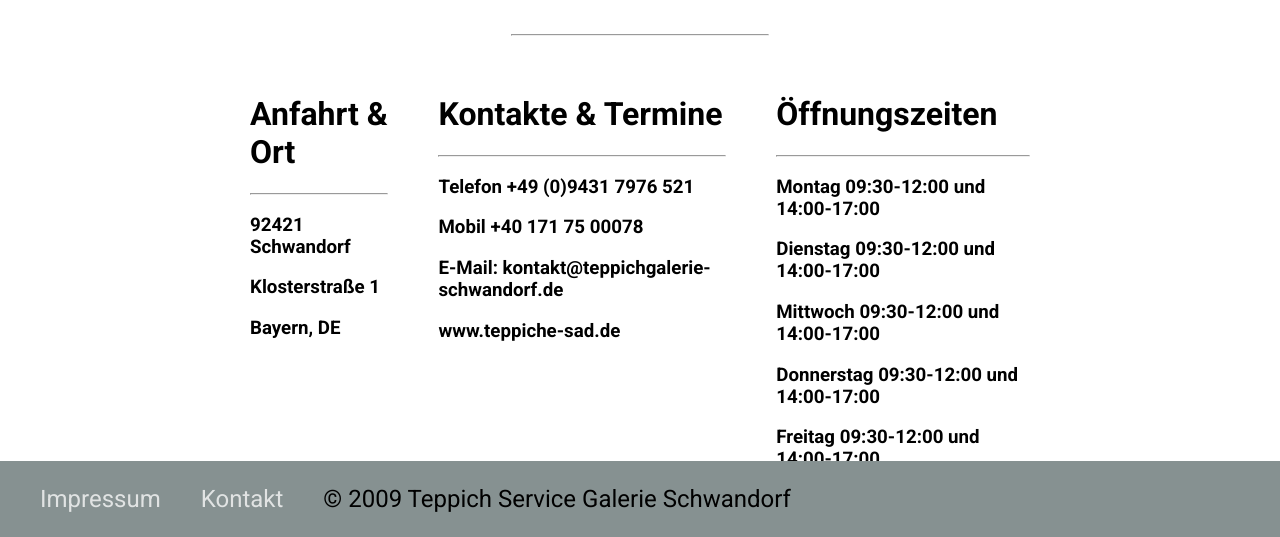
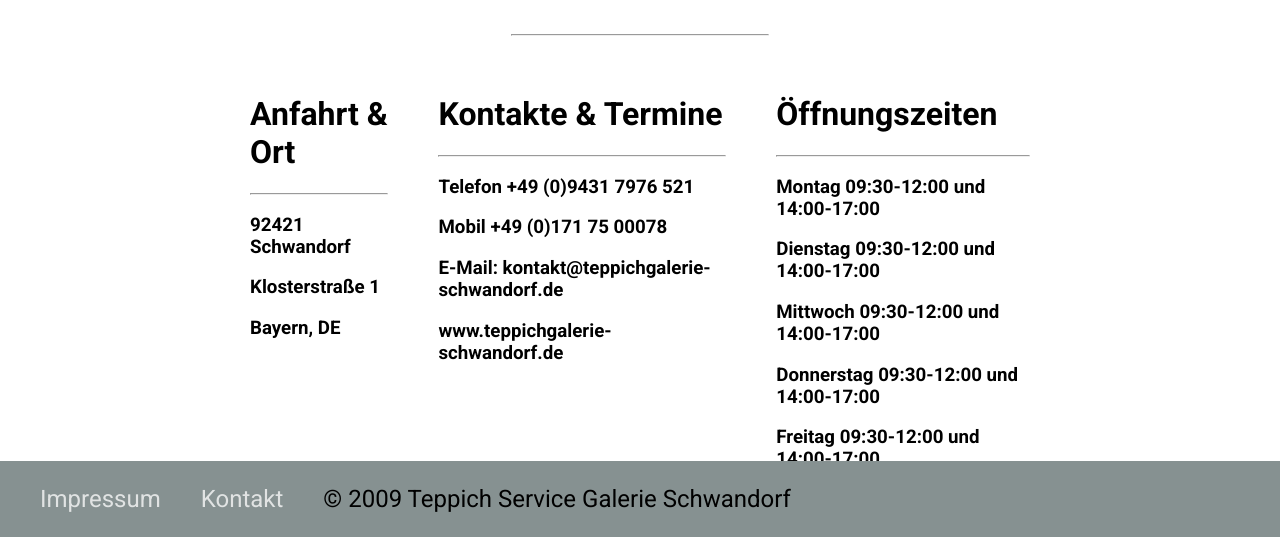
Before and after one commit to kurbinb/t-service, a plain HTML site: page index.html in a window 1280 px wide. Shown: the part 2445-2982 px from the top of the page. Drawn offline with Linux system fonts and the light colour scheme.

Commit message:
Update index.html

```diff
--- a/index.html
+++ b/index.html
@@ -162,9 +162,9 @@
         <h1>Kontakte & Termine</h1>
         <hr>
         <h3>Telefon +49 (0)9431 7976 521</h3>
-        <h3>Mobil +40 171 75 00078</h3>
+        <h3>Mobil +49 (0)171 75 00078</h3>
         <h3>E-Mail: kontakt@teppichgalerie-schwandorf.de</h3>
-        <h3>www.teppiche-sad.de</h3>
+        <h3>www.teppichgalerie-schwandorf.de</h3>
     </div>
 
     <div class="drittelbreite">
```
